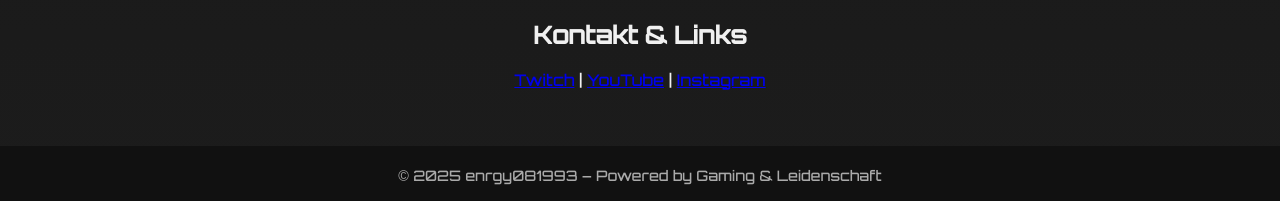
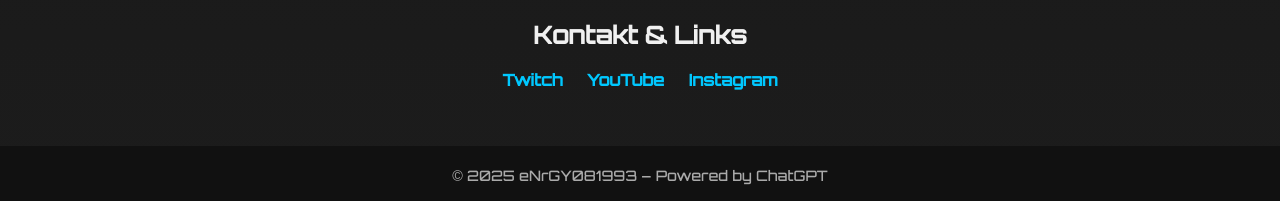
Before and after one commit to eNrGY081993/Twitchstream, a plain HTML site: page index.html in a window 1280 px wide. Shown: the part 1982-2183 px from the top of the page. Drawn offline with Linux system fonts and the light colour scheme.

Commit message:
Update index.html

```diff
--- a/index.html
+++ b/index.html
@@ -80,6 +80,18 @@
     video:hover, iframe:hover {
       transform: scale(1.03);
     }
+    #contact a {
+      text-decoration: none;
+      color: #00c8ff;
+      font-weight: bold;
+      margin: 0 10px;
+      display: inline-block;
+      transition: transform 0.3s, color 0.3s;
+    }
+    #contact a:hover {
+      color: #ff6600;
+      transform: scale(1.1);
+    }
     .footer {
       background: #111;
       text-align: center;
@@ -104,7 +116,7 @@
 
   <section class="section" id="about">
     <h2>Über mich</h2>
-    <p>Willkommen auf der offiziellen Seite von @enrgy081993! Ich zocke leidenschaftlich Games wie Tarkov, Apex, League und mehr – mit Skill, Humor und Community-Vibes. Sei live dabei und verpasse keinen epischen Moment!</p>
+    <p>Willkommen auf der offiziellen Seite von eNrGY081993! Ich zocke leidenschaftlich Games wie Tarkov, Apex, League und mehr – mit Skill, Humor und Community-Vibes. Sei live dabei und verpasse keinen epischen Moment!</p>
   </section>
 
   <section class="section" id="live">
@@ -141,14 +153,17 @@
   <section class="section" id="contact">
     <h2>Kontakt & Links</h2>
     <p>
-      <a href="https://www.twitch.tv/enrgy081993" target="_blank">Twitch</a> |
-      <a href="https://www.youtube.com/@enrgy081993" target="_blank">YouTube</a> |
+      <a href="https://www.twitch.tv/enrgy081993" target="_blank">Twitch</a>
+      <a href="https://www.youtube.com/@enrgy081993" target="_blank">YouTube</a>
       <a href="https://www.instagram.com/enrgy081993_ttv" target="_blank">Instagram</a>
     </p>
   </section>
 
   <footer class="footer">
-    © 2025 enrgy081993 – Powered by Gaming & Leidenschaft
+    © 2025 eNrGY081993 – Powered by ChatGPT
   </footer>
 </body>
 </html>
+
+</body>
+</html>
```
